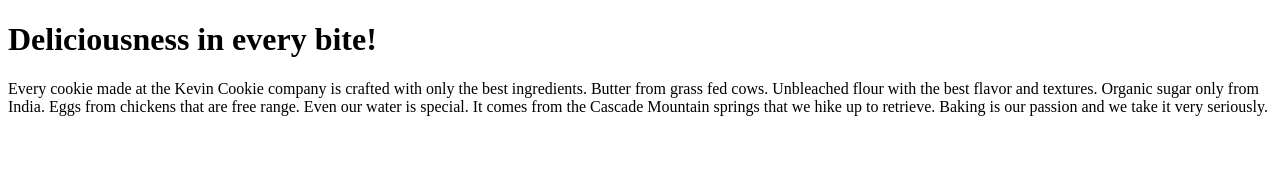
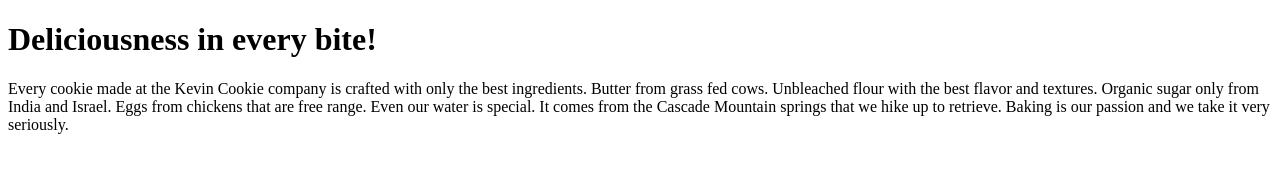
Before and after one commit to Noam-shahar/CookieCompany.com, a plain HTML site: page index.htm in a window 1280 px wide. Drawn offline with Linux system fonts and the light colour scheme.

Commit message:
Update index.htm

```diff
--- a/index.htm
+++ b/index.htm
@@ -4,7 +4,7 @@
 
 <h1>Deliciousness in every bite!</h1>
 
-<p>Every cookie made at the Kevin Cookie company is crafted with only the best ingredients. Butter from grass fed cows. Unbleached flour with the best flavor and textures. Organic sugar only from India. Eggs from chickens that are free range. Even our water is special. It comes from the Cascade Mountain springs that we hike up to retrieve. Baking is our passion and we take it very seriously.</p>
+<p>Every cookie made at the Kevin Cookie company is crafted with only the best ingredients. Butter from grass fed cows. Unbleached flour with the best flavor and textures. Organic sugar only from India and Israel. Eggs from chickens that are free range. Even our water is special. It comes from the Cascade Mountain springs that we hike up to retrieve. Baking is our passion and we take it very seriously.</p>
 
 </body>
 </html>
```
